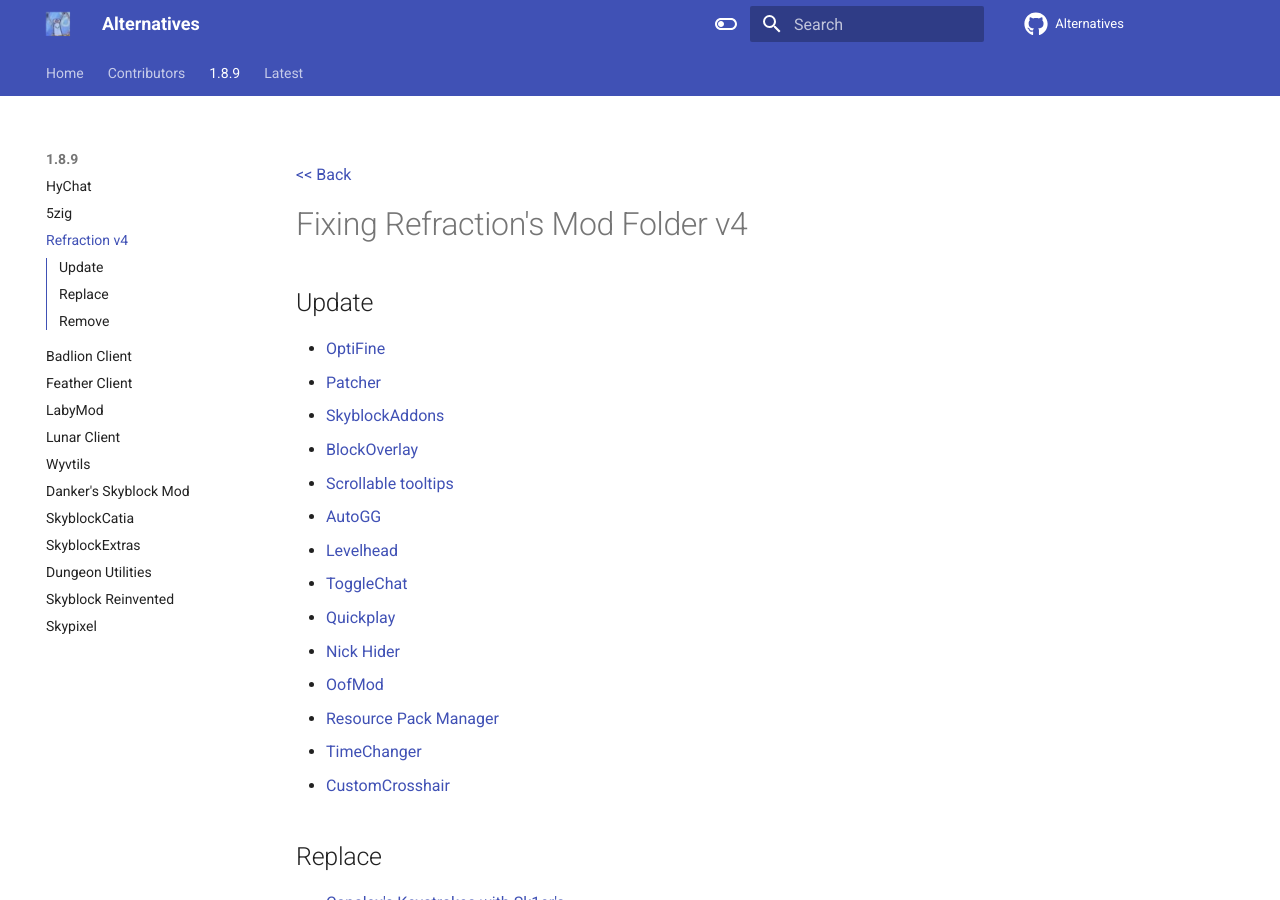
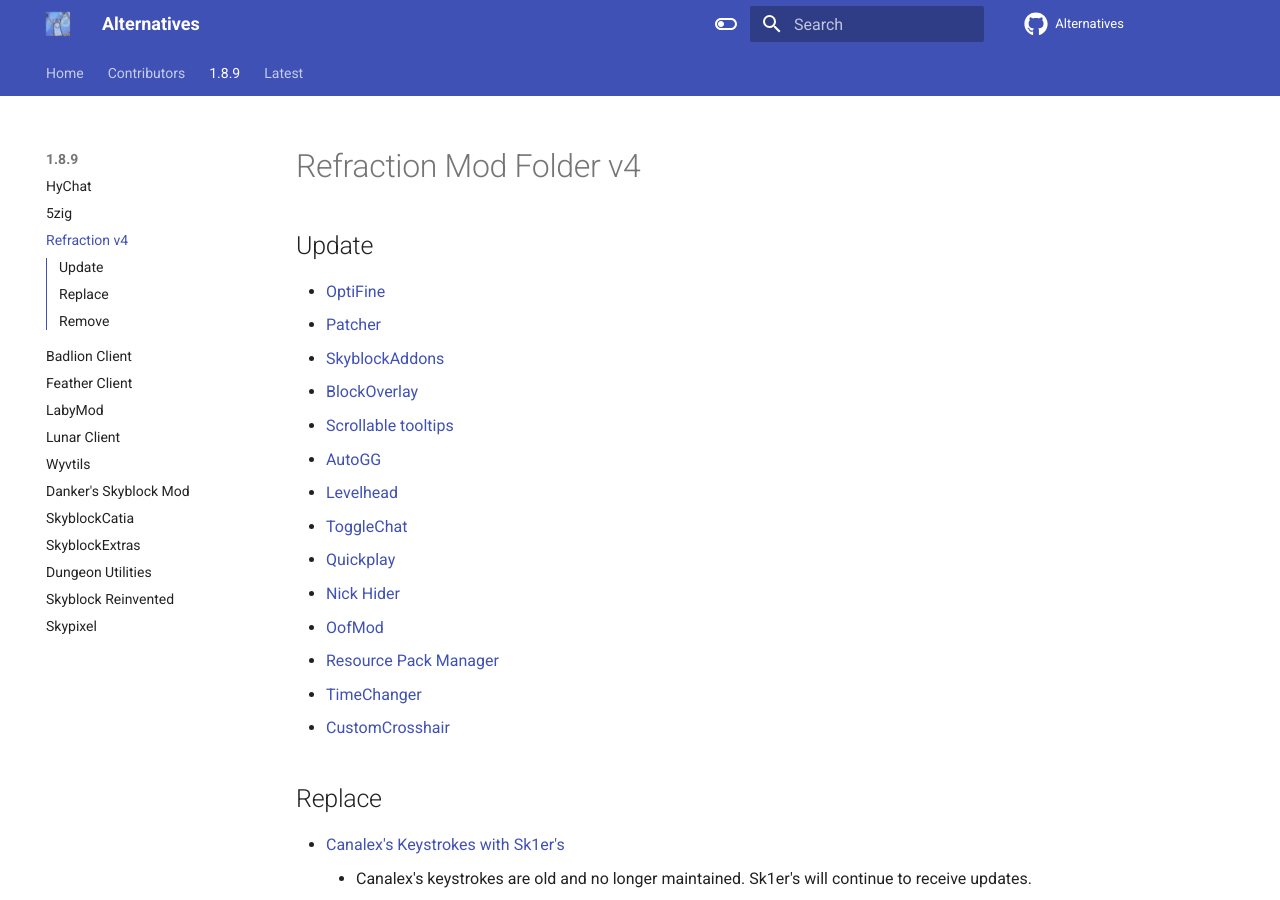
Before and after one commit to MicrocontrollersDev/Alternatives, an MkDocs documentation site: the page built from docs/1.8.9/refraction_v4.md, in a window 1280 px wide and 900 px high. Built offline with MkDocs 1.6.1 and Material for MkDocs 9.7.7, drawn with Linux system fonts in a browser that asks for light colours; comment, search, counter and statistics services are not loaded.

Commit message:
Fix refraction_v4.md.

```diff
--- a/docs/1.8.9/refraction_v4.md
+++ b/docs/1.8.9/refraction_v4.md
@@ -1,6 +1,4 @@
-[<< Back](README.md)
-
-# Fixing Refraction's Mod Folder v4
+# Refraction Mod Folder v4
 
 ## Update
 
```
